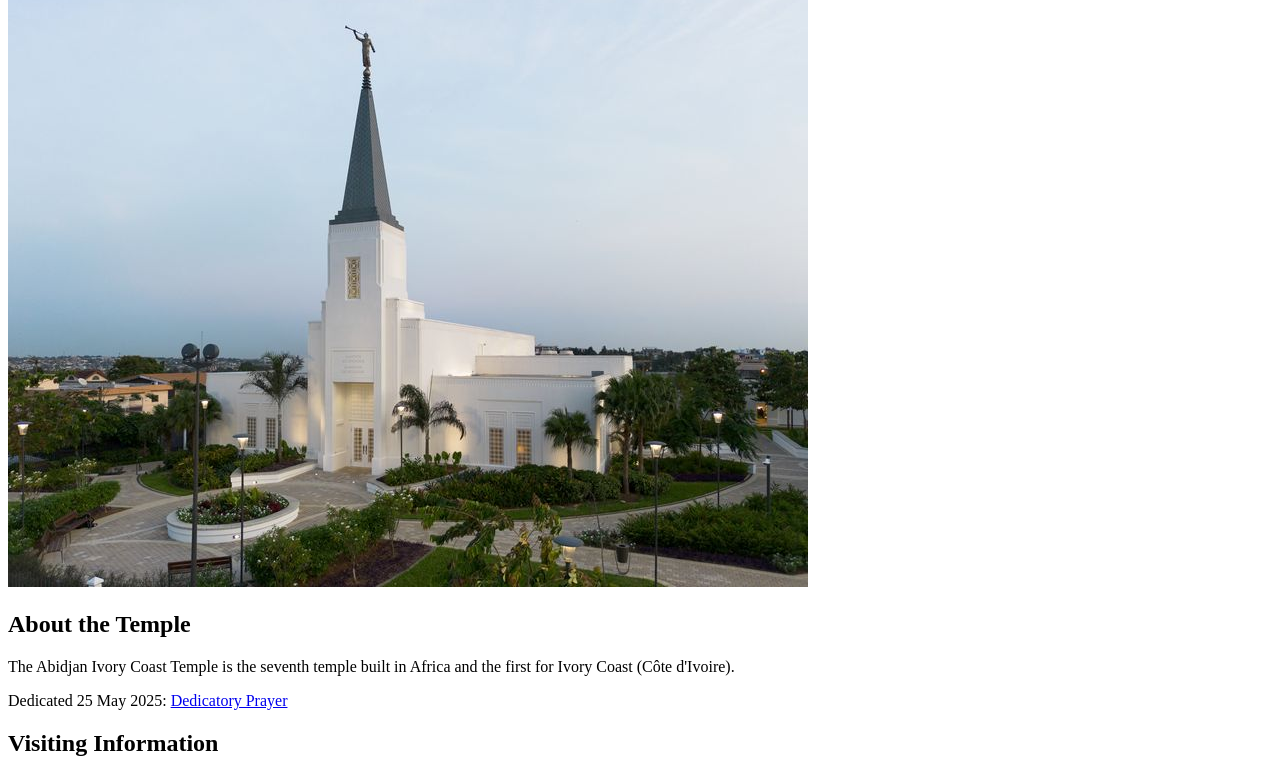
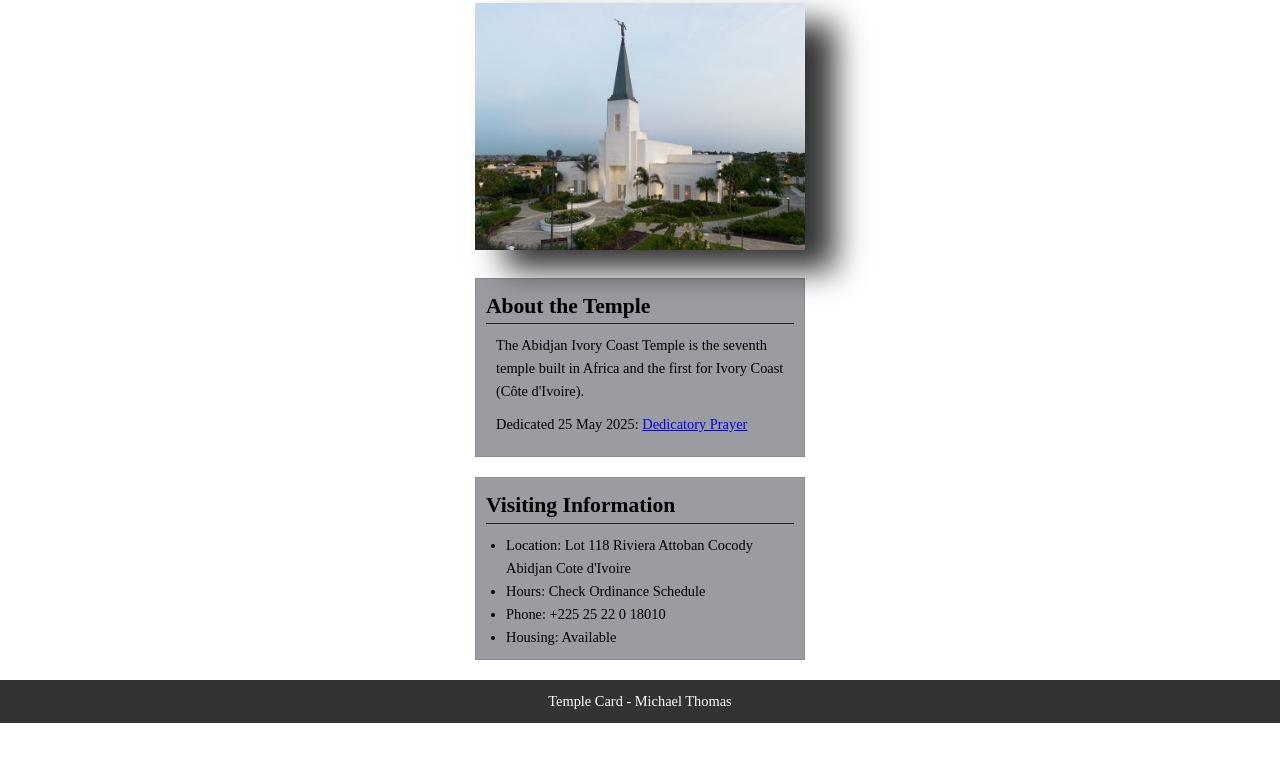
Before and after one commit to mt-creations/wdd130, a plain HTML site: page week02/temple.html in a window 1280 px wide. Shown: the part 127-901 px from the top of the page. After the commit the page ends 850 px from the top, so only its background shows below. Drawn offline with Linux system fonts and the light colour scheme.

Commit message:
week 2 code along

```diff
--- /dev/null
+++ b/week02/styles/temple.css
@@ -0,0 +1,50 @@
+* {
+    margin: 0;
+    padding: 0;
+    box-sizing: border-box;
+}
+
+body {
+    font-style: arial, sans-serif;
+    line-height: 1.6;
+}
+
+header, footer {
+    background-color: #333;
+    color: #fff;
+    padding: 10px;
+    text-align: center;
+    font-size: 1.5rem;
+}
+main {
+    width: 330px;
+    margin: 0 auto;
+}
+h1 {
+    margin: 10px;
+    text-align: center;
+}
+h2 {
+    border-bottom: 1px solid #222;
+}
+img {
+    width: 100%;
+    height: auto;
+    box-shadow: 30px 20px 30px #333;
+}
+section {
+    margin: 20px 0;
+    border: 1px solid rgb(0 0 0 / 10%);
+    padding: 10px;
+    background-color: rgb(154, 156, 161);
+    font-size: .9rem;
+}
+section p {
+    margin: 10px;
+}
+ul {
+    margin: 10px 20px 0 20px
+}
+footer {
+    font-size: .9rem;
+}
--- a/week02/temple.html
+++ b/week02/temple.html
@@ -5,6 +5,7 @@
     <meta charset="UTF-8">
     <meta name="viewport" content="width=device-width, initial-scale=1.0">
     <title>Temple Card - Abidjan Cote d'Ivoire</title>
+    <link rel="stylesheet" href="styles/temple.css">
 </head>
 
 <body>
@@ -35,7 +36,7 @@
         </section>
     </main>
     <footer>
-        <p>Temple Card - Your Name</p>
+        <p>Temple Card - Michael Thomas</p>
     </footer>
 </body>
 
```
